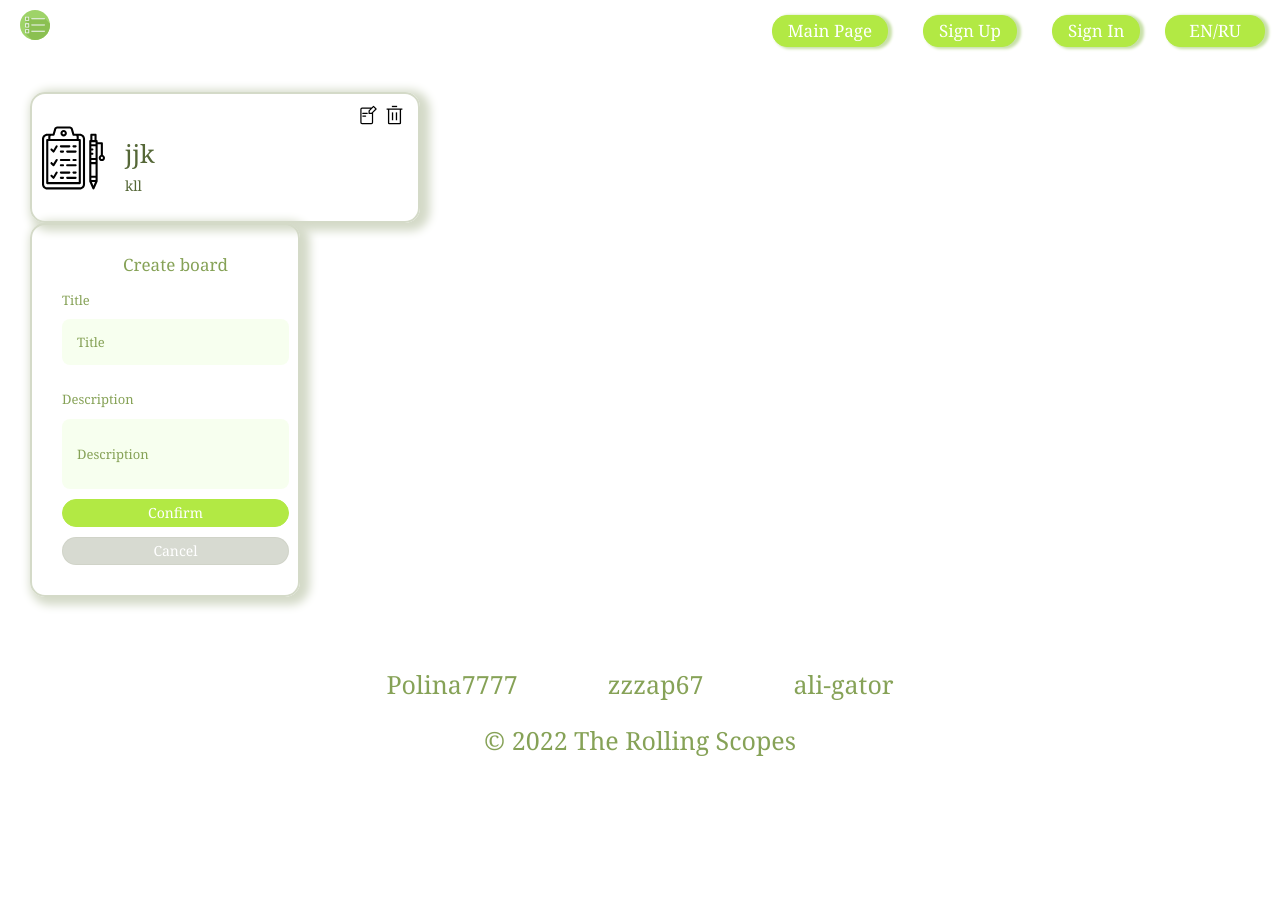
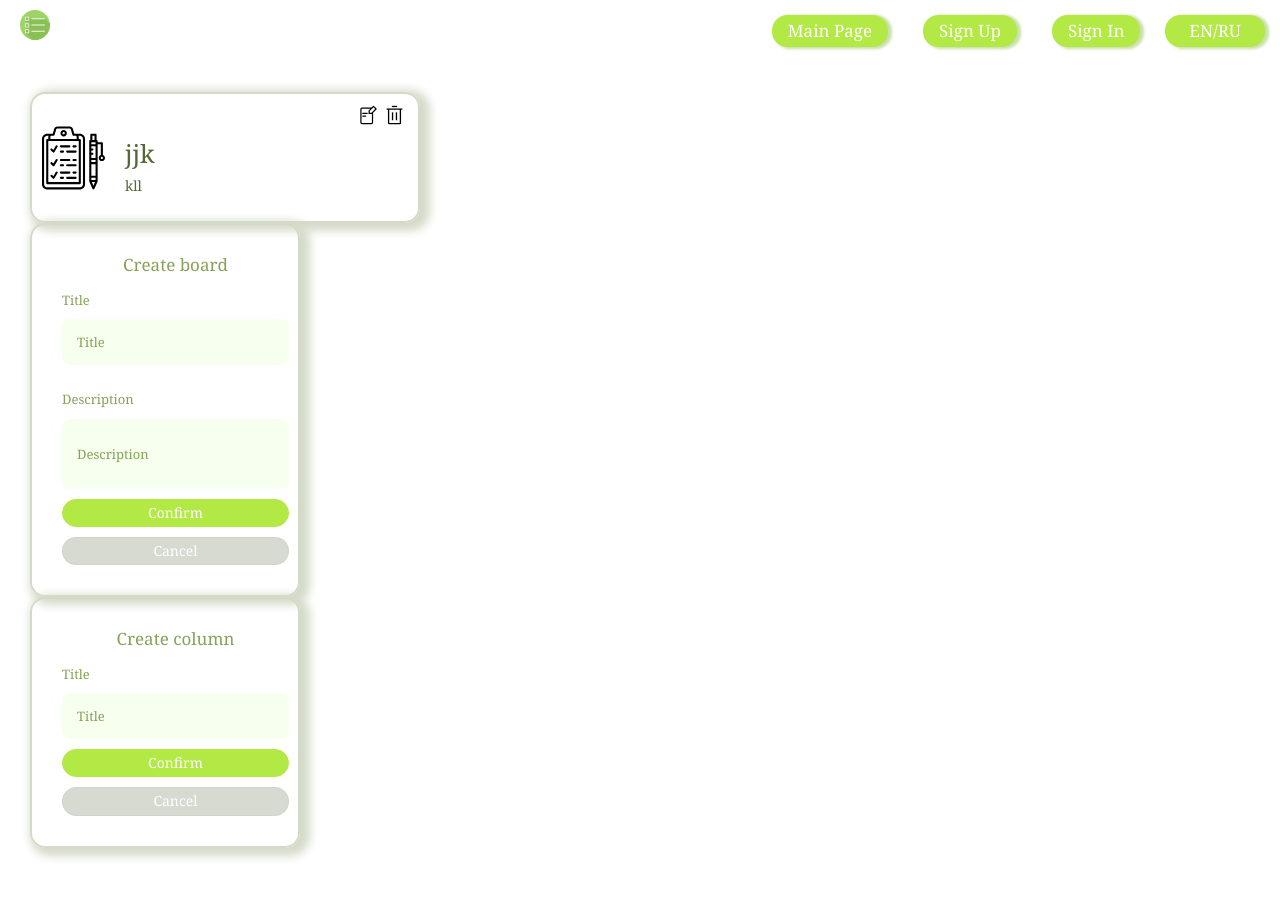
Before and after one commit to zzzap67/project-management-app, a React (Create React App) app in the folder project-management-app/: page / in a window 1280 px wide. Shown: the top 924 px of the page. Before the commit the page ends 800 px from the top, so only its background shows below. Built offline with nearby package versions, Linux system fonts and the light colour scheme.

Commit message:
feat: create CreateNewColumnForm

```diff
--- /dev/null
+++ b/project-management-app/src/components/Create-new-column/index.tsx
@@ -0,0 +1,15 @@
+import Form from 'components/Form';
+import { ru } from 'components/locales/ru';
+import './styles.css';
+
+const CreateNewColumnForm = () => {
+  const registerData = ru.COLUMN_FORM;
+  const onSubmit = async (values: Record<string, string>) => {
+    console.log({ values });
+  };
+
+  return (
+    <Form formData={registerData} errorMessage={''} className={'form_column'} onSubmit={onSubmit} />
+  );
+};
+export default CreateNewColumnForm;
--- /dev/null
+++ b/project-management-app/src/components/Create-new-column/styles.css
@@ -0,0 +1,21 @@
+.form_column {
+    display: flex;
+    flex-direction: column;
+    justify-content: center;
+    flex-wrap: wrap;
+    gap: 10px;
+    width: 270px;
+    padding: 30px;
+    border: 2px solid rgb(212, 218, 200);
+    border-radius: 15px;
+    box-shadow: 5px 3px 10px 5px rgb(212, 218, 200);
+  }
+  .form_column__title {
+    font-size: 17px;
+    font-weight: 570;
+    color: #86a257;
+    align-self: center;
+  }
+  .form_column__inputs-wrapper {
+    margin: 0;
+  }
--- a/project-management-app/src/components/Form/index.tsx
+++ b/project-management-app/src/components/Form/index.tsx
@@ -7,12 +7,23 @@
 import './styles.css';
 
 export interface FormProps {
-  formData: typeof ru.REGISTER_FORM | typeof ru.BOARD_FORM;
+  formData: typeof ru.REGISTER_FORM | typeof ru.BOARD_FORM | typeof ru.COLUMN_FORM;
   errorMessage: string;
   className: string;
   onSubmit: (values: Record<string, string>) => void;
 }
-
+export interface formBoardData {
+  inputsData: InputData[];
+  title: string;
+}
+export interface formRegisterData {
+  inputsData: InputData[];
+  linkTo: string;
+  title: string;
+  buttonText: string;
+  text: string;
+  linkText: string;
+}
 const Form = ({ formData, errorMessage, className, onSubmit }: FormProps) => {
   const { values, handleChange, errors, isValid } = useFormWithValidation();
   const { inputsData, linkTo, title, buttonText, text, linkText } = formData;
--- a/project-management-app/src/pages/main/index.tsx
+++ b/project-management-app/src/pages/main/index.tsx
@@ -2,6 +2,7 @@
 import BoardItem from 'components/BoardItem';
 import WelcomePage from 'pages/welcome-page';
 import './style.css';
+import CreateNewColumnForm from 'components/Create-new-column';
 
 const Main = () => {
   return (
@@ -10,6 +11,7 @@
 
       <BoardItem id={'dfb'} title={'jjk'} description={'kll'} />
       <CreateNewBoardComponentForm />
+      <CreateNewColumnForm />
     </div>
   );
 };
```
